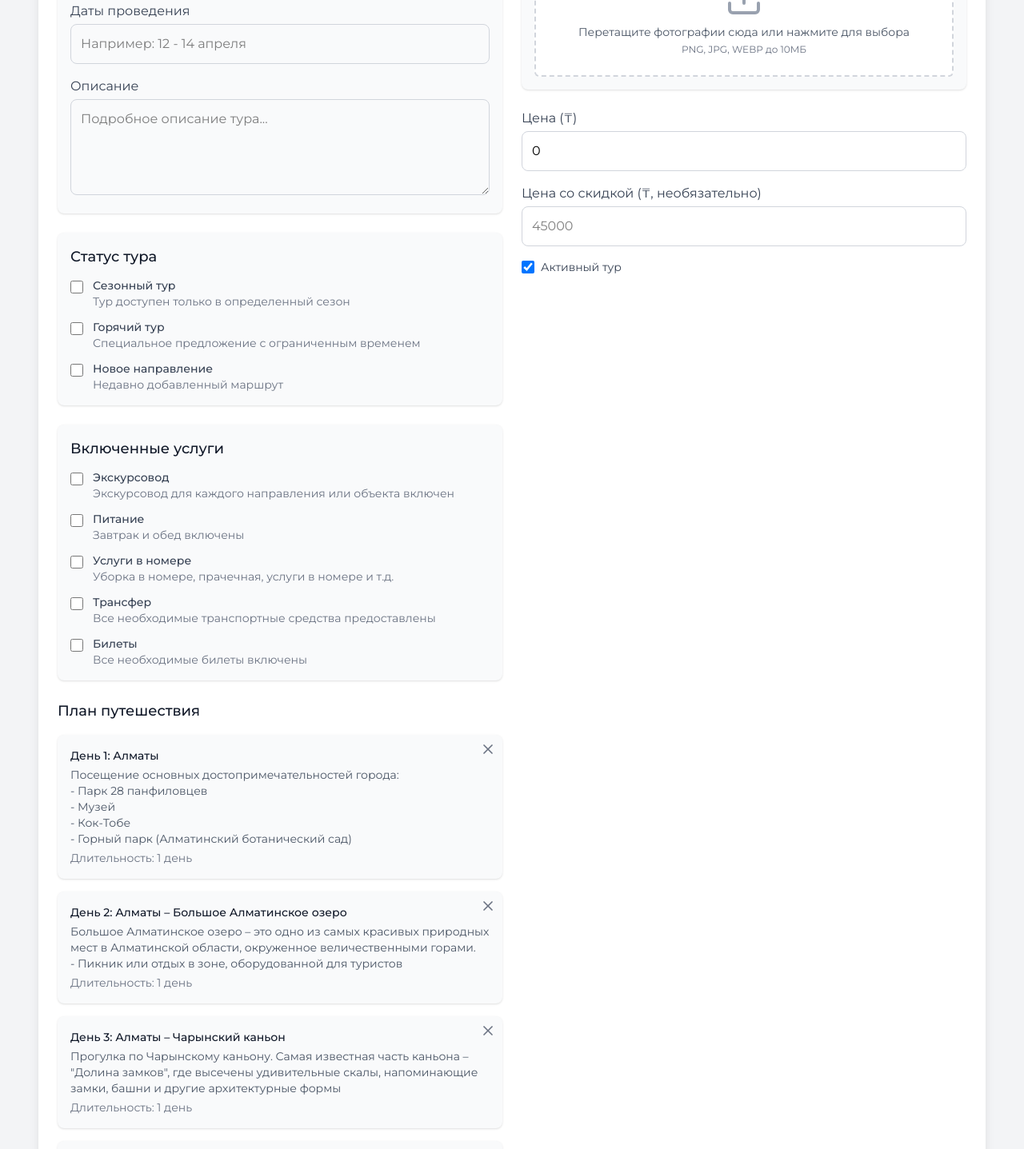
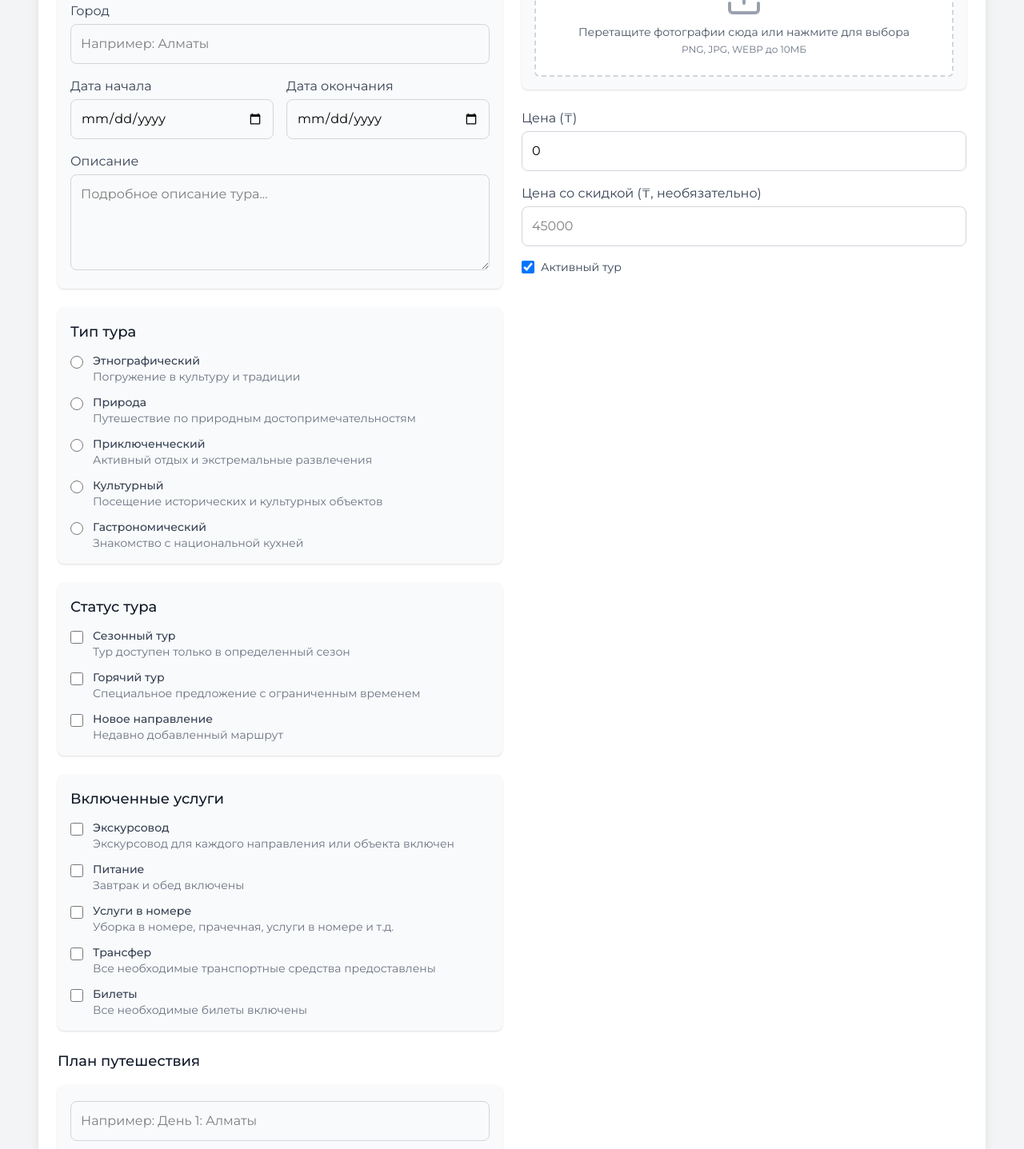
Before and after one commit to kambekson/jertanu-front, a React (Vite) app: page /agency/tour/add in a window 1280 px wide. Shown: the part 297-1734 px from the top of the page at 80% size. Built offline with nearby package versions, Linux system fonts and the light colour scheme.

Commit message:
refactor(AddTour): restructure form data and improve validation
- Add new fields `city`, `startDate`, `endDate`, and `type` to the form
- Remove `color` field from `TourStatus` and add `TourType` interface
- Implement validation for price and discount price
- Add API call to submit tour data

```diff
--- a/src/components/UI/Input.tsx
+++ b/src/components/UI/Input.tsx
@@ -7,6 +7,7 @@ export interface InputProps {
   type?: string;
   className?: string;
   value?: string;
+  name?: string;
   onChange?: (e: ChangeEvent<HTMLInputElement | HTMLTextAreaElement>) => void;
 }
 
@@ -17,6 +18,7 @@ const Input: React.FC<InputProps> = ({
   type = 'text',
   className = '',
   value = '',
+  name,
   onChange,
 }) => {
   return (
@@ -27,6 +29,7 @@ const Input: React.FC<InputProps> = ({
       {type === 'textarea' ? (
         <textarea
           id={id}
+          name={name || id}
           placeholder={placeholder}
           className="w-full p-3 border border-gray-300 rounded-lg focus:ring-2 focus:ring-blue-500 focus:border-blue-500 min-h-[120px]"
           value={value}
@@ -36,6 +39,7 @@ const Input: React.FC<InputProps> = ({
         <input
           type={type}
           id={id}
+          name={name || id}
           placeholder={placeholder}
           className="w-full p-3 border border-gray-300 rounded-lg focus:ring-2 focus:ring-blue-500 focus:border-blue-500"
           value={value}
--- a/src/pages/agency/AddTour.tsx
+++ b/src/pages/agency/AddTour.tsx
@@ -1,6 +1,6 @@
 import { useState, useRef, DragEvent } from 'react';
 import { useNavigate, Link } from 'react-router-dom';
-import { ArrowLeft, Plus, X, Upload } from 'lucide-react';
+import { ArrowLeft, X, Upload } from 'lucide-react';
 import Button from '../../components/UI/Button';
 import Input from '../../components/UI/Input';
 
@@ -20,7 +20,6 @@ interface TourImage {
 interface TourStatus {
   id: string;
   title: string;
-  color: string;
   description: string;
 }
 
@@ -30,7 +29,10 @@ interface TourFormData {
   images: TourImage[];
   price: number;
   discountPrice?: number;
-  dates: string;
+  startDate: string;
+  endDate: string;
+  city: string;
+  type: string;
   isActive: boolean;
   services: string[];
   itinerary: ItineraryStop[];
@@ -75,61 +77,54 @@ const tourStatuses: TourStatus[] = [
   {
     id: 'seasonal',
     title: 'Сезонный тур',
-    color: 'bg-orange-100 text-orange-800',
     description: 'Тур доступен только в определенный сезон'
   },
   {
     id: 'hot',
     title: 'Горячий тур',
-    color: 'bg-red-100 text-red-800',
     description: 'Специальное предложение с ограниченным временем'
   },
   {
     id: 'new_destination',
     title: 'Новое направление',
-    color: 'bg-green-100 text-green-800',
     description: 'Недавно добавленный маршрут'
   },
 ];
 
-const defaultItinerary: ItineraryStop[] = [
+interface TourType {
+  id: string;
+  title: string;
+  description: string;
+}
+
+const tourTypes: TourType[] = [
   {
-    id: '1',
-    location: 'День 1: Алматы',
-    description: 'Посещение основных достопримечательностей города:\n- Парк 28 панфиловцев\n- Музей\n- Кок-Тобе\n- Горный парк (Алматинский ботанический сад)',
-    duration: '1 день'
+    id: 'ethno',
+    title: 'Этнографический',
+    description: 'Погружение в культуру и традиции'
   },
   {
-    id: '2',
-    location: 'День 2: Алматы – Большое Алматинское озеро',
-    description: 'Большое Алматинское озеро – это одно из самых красивых природных мест в Алматинской области, окруженное величественными горами.\n- Пикник или отдых в зоне, оборудованной для туристов',
-    duration: '1 день'
+    id: 'nature',
+    title: 'Природа',
+    description: 'Путешествие по природным достопримечательностям'
   },
   {
-    id: '3',
-    location: 'День 3: Алматы – Чарынский каньон',
-    description: 'Прогулка по Чарынскому каньону. Самая известная часть каньона – "Долина замков", где высечены удивительные скалы, напоминающие замки, башни и другие архитектурные формы',
-    duration: '1 день'
+    id: 'adventure',
+    title: 'Приключенческий',
+    description: 'Активный отдых и экстремальные развлечения'
   },
   {
-    id: '4',
-    location: 'День 4: Алматы – Тургень',
-    description: 'Прогулка по Тургеньскому ущелью и посещение Тургенских водопадов.\n- Легкий поход\n- Наслаждение природой\n- Фотосессия',
-    duration: '1 день'
+    id: 'cultural',
+    title: 'Культурный',
+    description: 'Посещение исторических и культурных объектов'
   },
   {
-    id: '5',
-    location: 'День 5: Алматы – Национальный парк "Алтын Эмель"',
-    description: '- Посещение Барханa Көльөй (песчаная дюна высотой до 150 метров)\n- Исследование исторических и археологических памятников\n- Осмотр петроглифов',
-    duration: '1 день'
-  },
-  {
-    id: '6',
-    location: 'День 6: Алматы – Капчагайское водохранилище',
-    description: '- Отдых на пляжах Капчагайского водохранилища\n- Возможность заняться водными видами спорта (каякинг, катание на водных мотоциклах)\n- Рыбалка',
-    duration: '1 день'
+    id: 'gastronomy',
+    title: 'Гастрономический',
+    description: 'Знакомство с национальной кухней'
   }
 ];
+
 
 export default function AddTour() {
   const navigate = useNavigate();
@@ -143,10 +138,13 @@ export default function AddTour() {
     images: [],
     price: 0,
     discountPrice: undefined,
-    dates: '',
+    startDate: '',
+    endDate: '',
+    city: '',
+    type: '',
     isActive: true,
     services: [],
-    itinerary: defaultItinerary,
+    itinerary: [],
     statuses: []
   });
 
@@ -283,22 +281,91 @@ export default function AddTour() {
     setLoading(true);
 
     try {
-      // Here you would typically:
-      // 1. Upload images to your server
-      // 2. Get back the URLs
-      // 3. Submit the form data with image URLs
+      // Валидация числовых полей
+      if (isNaN(formData.price) || formData.price <= 0) {
+        throw new Error('Цена должна быть положительным числом');
+      }
+      if (formData.discountPrice && (isNaN(formData.discountPrice) || formData.discountPrice <= 0)) {
+        throw new Error('Цена со скидкой должна быть положительным числом');
+      }
+      if (formData.discountPrice && formData.discountPrice >= formData.price) {
+        throw new Error('Цена со скидкой должна быть меньше обычной цены');
+      }
 
-      // Simulate API call
-      await new Promise(resolve => setTimeout(resolve, 1000));
+      // Получаем токен из localStorage
+      const token = localStorage.getItem('token');
+      if (!token) {
+        throw new Error('Не авторизован');
+      }
 
-      // Cleanup preview URLs
+      // Подготовка данных для отправки
+      const serviceNames = formData.services.map(serviceId => {
+        const service = serviceOptions.find(s => s.id === serviceId);
+        return service ? service.title : serviceId;
+      });
+
+      // Преобразование итинерария в формат API
+      const itineraryForApi = formData.itinerary.map(stop => ({
+        location: stop.location,
+        description: stop.description,
+        duration: stop.duration
+      }));
+
+      // Получение статуса тура
+      const status = formData.statuses.length > 0 ? formData.statuses[0] : 'seasonal';
+
+      // Загрузка изображений и получение URL
+      // В реальном приложении здесь будет загрузка файлов на сервер
+      // и получение URL для каждого изображения
+      const imageUrls = formData.images.length > 0
+        ? ['https://example.com/placeholder-image.jpg']
+        : [''];
+
+      // Создание объекта данных для API
+      const tourData = {
+        title: formData.title,
+        description: formData.description,
+        city: formData.city,
+        price: formData.price,
+        discountPrice: formData.discountPrice,
+        type: formData.type,
+        status: status,
+        startDate: formData.startDate,
+        endDate: formData.endDate,
+        isActive: formData.isActive,
+        services: serviceNames,
+        itinerary: itineraryForApi,
+        images: imageUrls
+      };
+
+      console.log('Отправка данных на API:', tourData);
+
+      // Отправка данных на сервер
+      const response = await fetch('http://localhost:3000/api/tours', {
+        method: 'POST',
+        headers: {
+          'Content-Type': 'application/json',
+          'Authorization': `Bearer ${token}`
+        },
+        body: JSON.stringify(tourData)
+      });
+
+      if (!response.ok) {
+        throw new Error(`Ошибка при создании тура: ${response.status}`);
+      }
+
+      const result = await response.json();
+      console.log('Тур успешно создан:', result);
+
+      // Очистка превью изображений
       formData.images.forEach(img => {
         URL.revokeObjectURL(img.preview);
       });
 
       navigate('/agency/my-tours');
     } catch (error) {
-      console.error('Error submitting form:', error);
+      console.error('Ошибка при отправке формы:', error);
+      alert('Произошла ошибка при создании тура. Пожалуйста, попробуйте снова.');
     } finally {
       setLoading(false);
     }
@@ -323,6 +390,7 @@ export default function AddTour() {
                 <div className="bg-gray-50 p-4 rounded-lg shadow-sm space-y-4">
                   <Input
                     id="title"
+                    name="title"
                     label="Название тура"
                     placeholder="Например: Тур на Чарынский каньон"
                     value={formData.title}
@@ -330,21 +398,68 @@ export default function AddTour() {
                   />
 
                   <Input
-                    id="dates"
-                    label="Даты проведения"
-                    placeholder="Например: 12 - 14 апреля"
-                    value={formData.dates}
+                    id="city"
+                    name="city"
+                    label="Город"
+                    placeholder="Например: Алматы"
+                    value={formData.city}
                     onChange={handleInputChange}
                   />
 
+                  <div className="grid grid-cols-1 md:grid-cols-2 gap-4">
+                    <Input
+                      id="startDate"
+                      name="startDate"
+                      label="Дата начала"
+                      placeholder="ГГГГ-ММ-ДД"
+                      type="date"
+                      value={formData.startDate}
+                      onChange={handleInputChange}
+                    />
+
+                    <Input
+                      id="endDate"
+                      name="endDate"
+                      label="Дата окончания"
+                      placeholder="ГГГГ-ММ-ДД"
+                      type="date"
+                      value={formData.endDate}
+                      onChange={handleInputChange}
+                    />
+                  </div>
+
                   <Input
                     id="description"
+                    name="description"
                     label="Описание"
                     placeholder="Подробное описание тура..."
                     type="textarea"
                     value={formData.description}
                     onChange={handleInputChange}
                   />
+                </div>
+
+                {/* Tour Type */}
+                <div className="bg-gray-50 p-4 rounded-lg shadow-sm">
+                  <h3 className="text-lg font-medium text-gray-900 mb-3">Тип тура</h3>
+                  <div className="space-y-3">
+                    {tourTypes.map((type) => (
+                      <div key={type.id} className="flex items-start">
+                        <input
+                          type="radio"
+                          id={`type_${type.id}`}
+                          name="type"
+                          checked={formData.type === type.id}
+                          onChange={() => setFormData({...formData, type: type.id})}
+                          className="mt-1 h-4 w-4 text-blue-600 border-gray-300 rounded-full focus:ring-blue-500"
+                        />
+                        <label htmlFor={`type_${type.id}`} className="ml-3">
+                          <span className="block text-sm font-medium text-gray-700">{type.title}</span>
+                          <span className="block text-sm text-gray-500">{type.description}</span>
+                        </label>
+                      </div>
+                    ))}
+                  </div>
                 </div>
 
                 {/* Statuses */}
@@ -413,6 +528,7 @@ export default function AddTour() {
                   <div className="bg-gray-50 p-4 rounded-lg shadow-sm space-y-3">
                     <Input
                       id="location"
+                      name="location"
                       label=""
                       placeholder="Например: День 1: Алматы"
                       value={newStop.location}
@@ -421,6 +537,7 @@ export default function AddTour() {
 
                     <Input
                       id="stopDescription"
+                      name="description"
                       label=""
                       placeholder="Описание остановки..."
                       type="textarea"
@@ -430,6 +547,7 @@ export default function AddTour() {
 
                     <Input
                       id="duration"
+                      name="duration"
                       label=""
                       placeholder="Например: 1 день"
                       value={newStop.duration}
@@ -502,6 +620,7 @@ export default function AddTour() {
                 <div className="space-y-4">
                   <Input
                     id="price"
+                    name="price"
                     label="Цена (₸)"
                     placeholder="50000"
                     type="number"
@@ -511,6 +630,7 @@ export default function AddTour() {
 
                   <Input
                     id="discountPrice"
+                    name="discountPrice"
                     label="Цена со скидкой (₸, необязательно)"
                     placeholder="45000"
                     type="number"
--- a/src/pages/agency/Ads.tsx
+++ b/src/pages/agency/Ads.tsx
@@ -1,6 +1,4 @@
 import { useState, useEffect } from 'react';
-import { Link } from 'react-router-dom';
-import { LogOut, Volume2 } from 'lucide-react';
 import Button from '../../components/UI/Button';
 import AgencySidebar from '../../components/layout/AgencySidebar';
 
```
